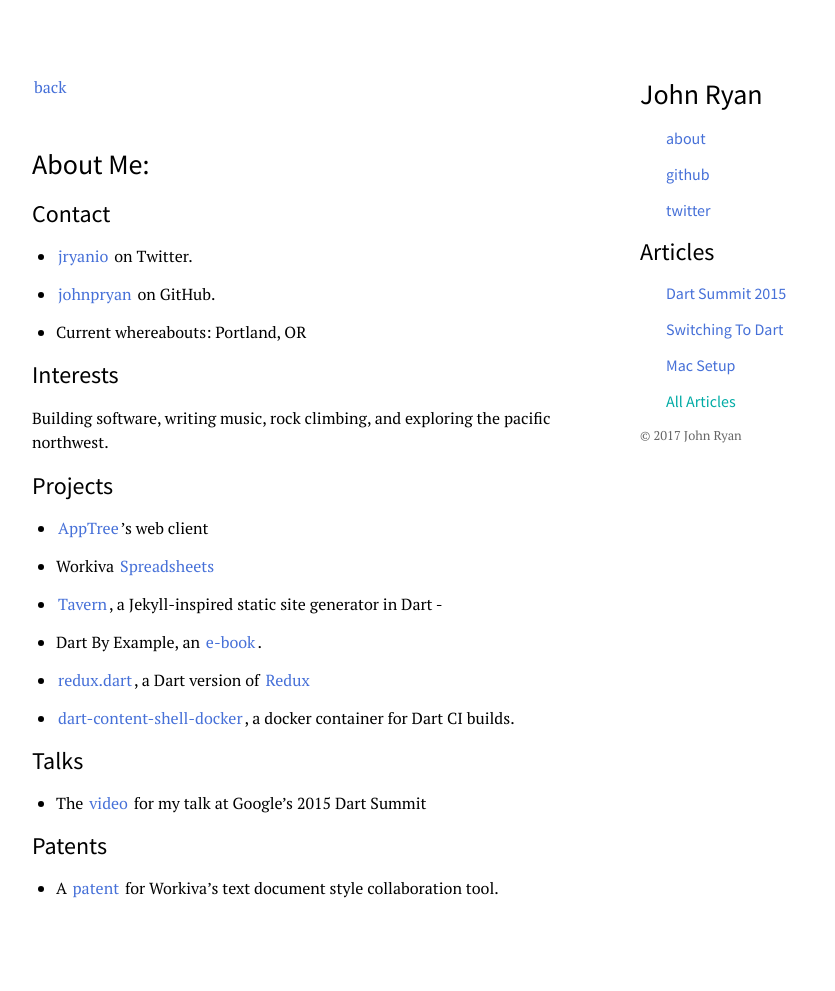
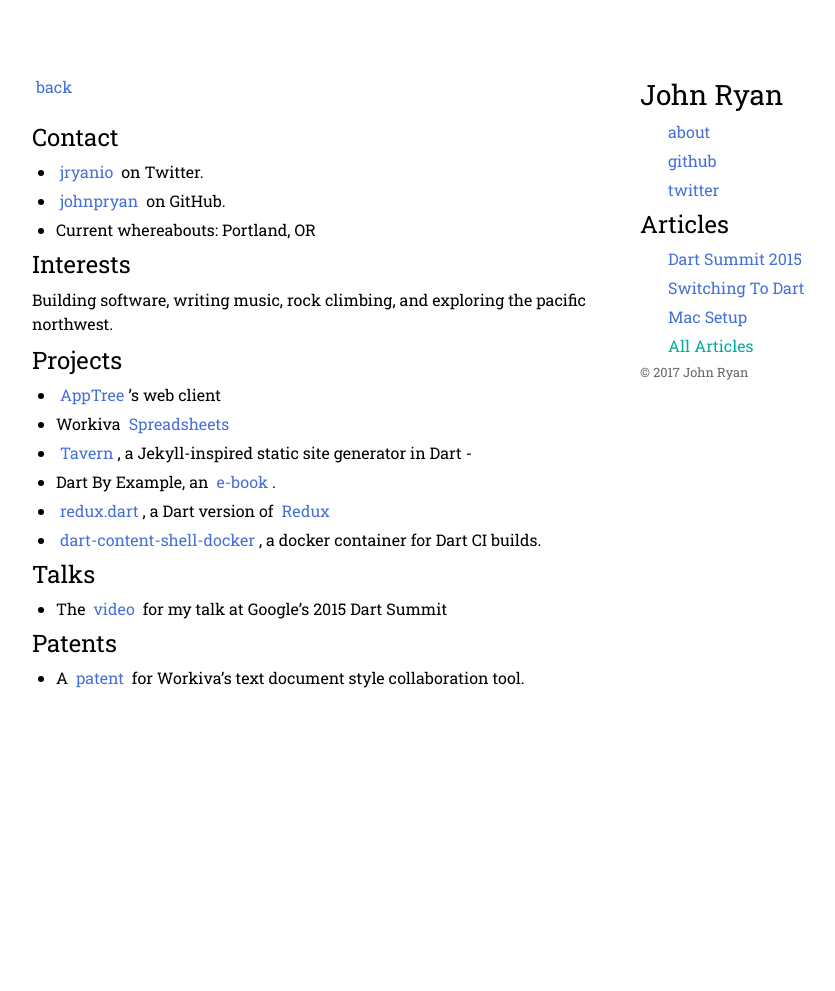
Before and after one commit to johnpryan/github-pages-src, a Jekyll site: the page built from about.md, in a window 1280 px wide. Shown: the whole page, without its empty margins (144-979 px from the left). Built offline with Jekyll 4.4.1, drawn with Linux system fonts in a browser that asks for light colours; our own code applies the rules of GitHub Pages for plain Markdown files; after the commit the page ends 900 px from its top, so only the background shows below that.

Commit message:
use roboto for the font

```diff
--- a/_layouts/about.html
+++ b/_layouts/about.html
@@ -6,7 +6,6 @@
     <div class="post_back">
         <a href="/">back</a>
     </div>
-    <h1>About Me:</h1>
     <div>
         {{ content }}
     </div>
--- a/assets/css/main.scss
+++ b/assets/css/main.scss
@@ -1,7 +1,8 @@
 ---
 ---
 
-@import url('https://fonts.googleapis.com/css?family=Inconsolata|PT+Serif:400,700|Source+Sans+Pro');
+//@import url('https://fonts.googleapis.com/css?family=Inconsolata|PT+Serif:400,700|Source+Sans+Pro');
+@import url('https://fonts.googleapis.com/css?family=Inconsolata|Roboto|Roboto+Slab');
 
   // Reset everything:
 html, body, div, span, h1, h2, h3, h4, h5, h6, p, blockquote, pre, a, abbr,
@@ -16,10 +17,10 @@
   vertical-align: baseline;
 }
 
-$serif: "PT Serif", Georgia, serif;
-$sans: "Source Sans Pro", "Helvetica Neue", Arial, sans-serif;
+$serif: "Roboto Slab", Georgia, serif;
+$sans: "Roboto", "Helvetica Neue", Arial, sans-serif;
 $mono: 'Inconsolata', Menlo, Courier, monospace;
-$title: "Source Sans Pro", "Helvetica Neue", Arial, sans-serif;
+$title: "Roboto Slab", "Helvetica Neue", Arial, sans-serif;
 
 $text-color: #272727;
 $link-color: #4670d8;
@@ -35,7 +36,7 @@
 $layout-margin: 8px;
 $layout-padding: 8px;
 
-$margin: 16px;
+$margin: 8px;
 $indent: 24px;
 
 $code-padding: 12px;
@@ -61,9 +62,11 @@
 
 a {
   color: $link-color;
+  font-family: $serif;
   text-decoration: none;
-  padding: 2px;
+  padding: 2px 4px 2px 4px;
   border-radius: 4px;
+
   &:hover {
     background-color: $link-hover-bg;
     text-decoration: none;
```
